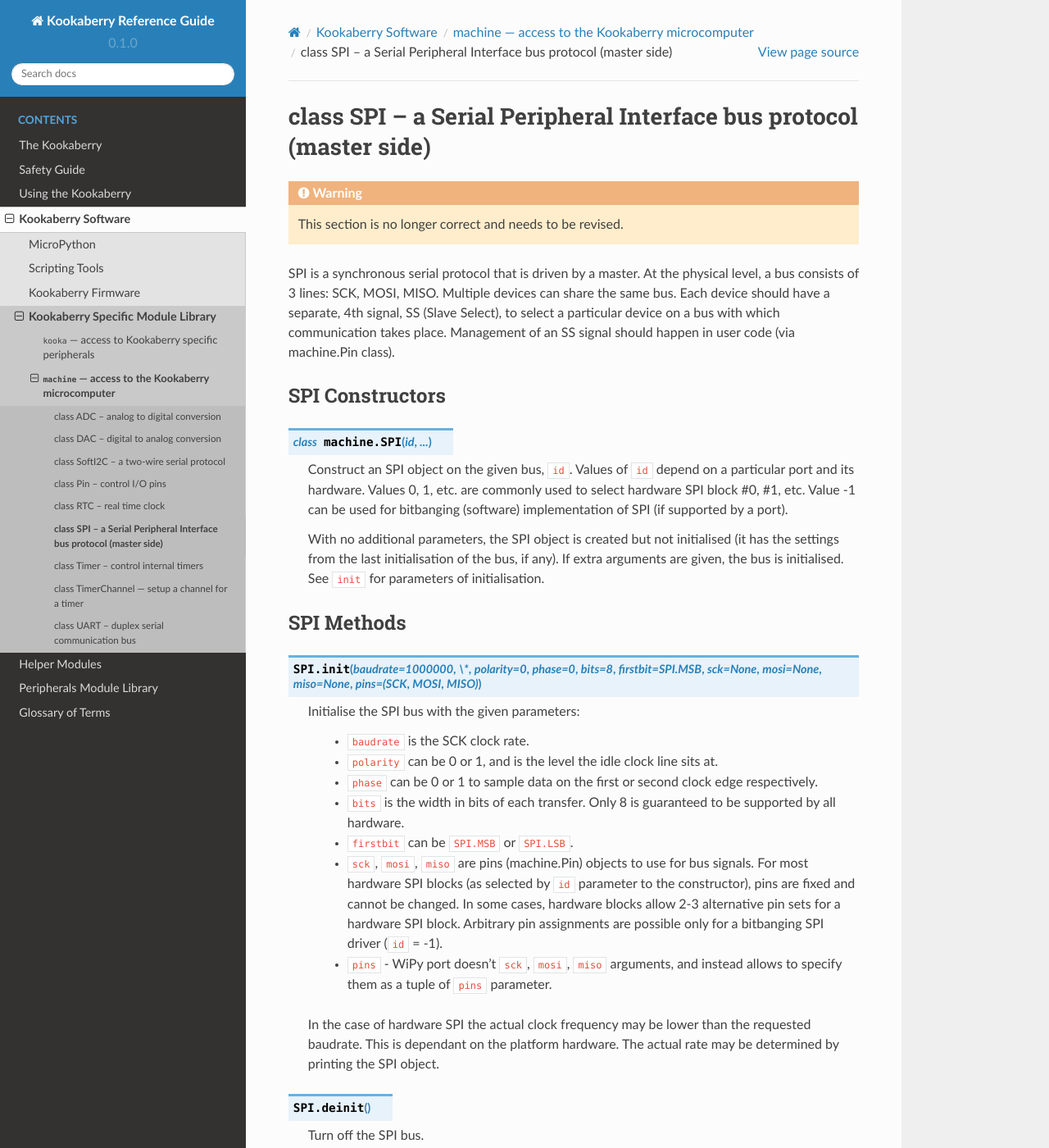
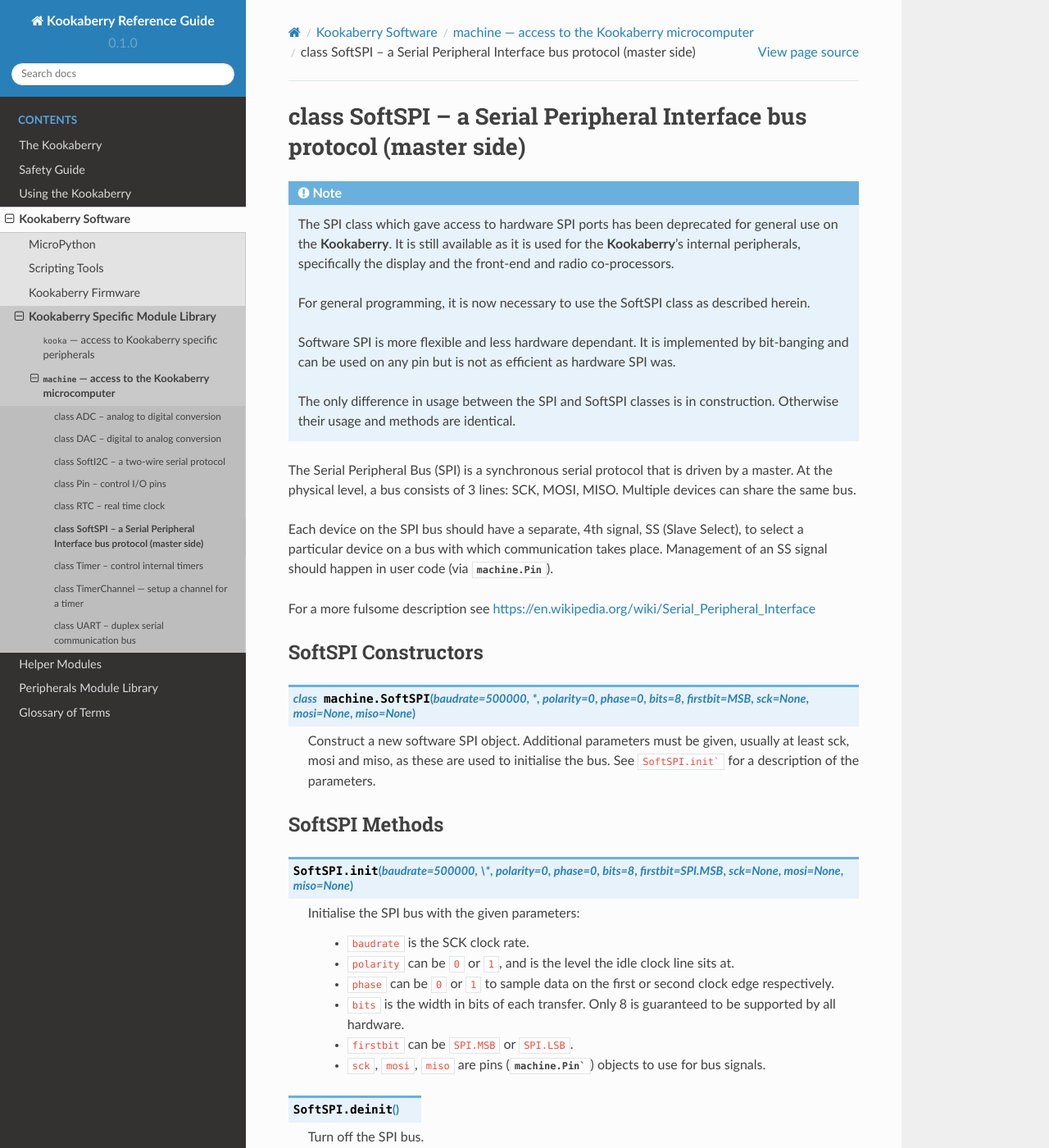
Before and after one commit to TDStrasser/Kookaberry-Reference-Guide, a Sphinx documentation site: the page built from docs/source/machine.SPI.rst, in a window 1280 px wide and 1400 px high. Shown: the whole window at 82% size. Built offline with Sphinx 7.4.7 and the Read the Docs theme 2.0.0, drawn with Linux system fonts in a browser that asks for light colours; cross-references to code outside the pages are shown as plain code; some of the changed text lies outside the part shown.

Commit message:
Major edit for Kookaberry application

```diff
--- a/docs/source/machine.SPI.rst
+++ b/docs/source/machine.SPI.rst
@@ -1,107 +1,94 @@
 .. currentmodule:: machine
 .. _machine.SPI:
+.. _machine.SoftSPI:
 
-class SPI -- a Serial Peripheral Interface bus protocol (master side)
-=====================================================================
+class SoftSPI -- a Serial Peripheral Interface bus protocol (master side)
+=========================================================================
 
-.. warning::
+.. note::
 
-   This section is no longer correct and needs to be revised.
+   The SPI class which gave access to hardware SPI ports has been deprecated for general use on the **Kookaberry**.
+   It is still available as it is used for the **Kookaberry**'s internal peripherals, specifically the display and the front-end and radio co-processors.
+
+   For general programming, it is now necessary to use the SoftSPI class as described herein.
+
+   Software SPI is more flexible and less hardware dependant.
+   It is implemented by bit-banging and can be used on any pin but is not as efficient as hardware SPI was.
+
+   The only difference in usage between the SPI and SoftSPI classes is in construction.
+   Otherwise their usage and methods are identical.
+
+The Serial Peripheral Bus (SPI) is a synchronous serial protocol that is driven by a master. At the
+physical level, a bus consists of 3 lines: SCK, MOSI, MISO. Multiple devices can share the same bus.
+
+Each device on the SPI bus should have a separate, 4th signal,
+SS (Slave Select), to select a particular device on a bus with which
+communication takes place. Management of an SS signal should happen in
+user code (via :class:`machine.Pin`).
+
+For a more fulsome description see https://en.wikipedia.org/wiki/Serial_Peripheral_Interface
+
+SoftSPI Constructors
+--------------------
+
+.. class:: SoftSPI(baudrate=500000, *, polarity=0, phase=0, bits=8, firstbit=MSB, sck=None, mosi=None, miso=None)
+
+   Construct a new software SPI object. Additional parameters must be given,
+   usually at least sck, mosi and miso, as these are used to initialise the bus.
+   See :method:`SoftSPI.init`` for a description of the parameters.
 
 
+SoftSPI Methods
+---------------
 
-SPI is a synchronous serial protocol that is driven by a master. At the
-physical level, a bus consists of 3 lines: SCK, MOSI, MISO. Multiple devices
-can share the same bus. Each device should have a separate, 4th signal,
-SS (Slave Select), to select a particular device on a bus with which
-communication takes place. Management of an SS signal should happen in
-user code (via machine.Pin class).
-
-SPI Constructors
-----------------
-
-.. class:: SPI(id, ...)
-
-   Construct an SPI object on the given bus, ``id``. Values of ``id`` depend
-   on a particular port and its hardware. Values 0, 1, etc. are commonly used
-   to select hardware SPI block #0, #1, etc. Value -1 can be used for
-   bitbanging (software) implementation of SPI (if supported by a port).
-
-   With no additional parameters, the SPI object is created but not
-   initialised (it has the settings from the last initialisation of
-   the bus, if any).  If extra arguments are given, the bus is initialised.
-   See ``init`` for parameters of initialisation.
-
-SPI Methods
------------
-
-.. method:: SPI.init(baudrate=1000000, \*, polarity=0, phase=0, bits=8, firstbit=SPI.MSB, sck=None, mosi=None, miso=None, pins=(SCK, MOSI, MISO))
+.. method:: SoftSPI.init(baudrate=500000, \*, polarity=0, phase=0, bits=8, firstbit=SPI.MSB, sck=None, mosi=None, miso=None)
 
    Initialise the SPI bus with the given parameters:
 
      - ``baudrate`` is the SCK clock rate.
-     - ``polarity`` can be 0 or 1, and is the level the idle clock line sits at.
-     - ``phase`` can be 0 or 1 to sample data on the first or second clock edge
-       respectively.
+     - ``polarity`` can be ``0`` or ``1``, and is the level the idle clock line sits at.
+     - ``phase`` can be ``0`` or ``1`` to sample data on the first or second clock edge respectively.
      - ``bits`` is the width in bits of each transfer. Only 8 is guaranteed to be supported by all hardware.
      - ``firstbit`` can be ``SPI.MSB`` or ``SPI.LSB``.
-     - ``sck``, ``mosi``, ``miso`` are pins (machine.Pin) objects to use for bus signals. For most
-       hardware SPI blocks (as selected by ``id`` parameter to the constructor), pins are fixed
-       and cannot be changed. In some cases, hardware blocks allow 2-3 alternative pin sets for
-       a hardware SPI block. Arbitrary pin assignments are possible only for a bitbanging SPI driver
-       (``id`` = -1).
-     - ``pins`` - WiPy port doesn't ``sck``, ``mosi``, ``miso`` arguments, and instead allows to
-       specify them as a tuple of ``pins`` parameter.
+     - ``sck``, ``mosi``, ``miso`` are pins (:class:`machine.Pin``) objects to use for bus signals.
 
-   In the case of hardware SPI the actual clock frequency may be lower than the
-   requested baudrate. This is dependant on the platform hardware. The actual
-   rate may be determined by printing the SPI object.
 
-.. method:: SPI.deinit()
+.. method:: SoftSPI.deinit()
 
    Turn off the SPI bus.
 
-.. method:: SPI.read(nbytes, write=0x00)
+.. method:: SoftSPI.read(nbytes, write=0x00)
 
     Read a number of bytes specified by ``nbytes`` while continuously writing
     the single byte given by ``write``.
     Returns a ``bytes`` object with the data that was read.
 
-.. method:: SPI.readinto(buf, write=0x00)
+.. method:: SoftSPI.readinto(buf, write=0x00)
 
     Read into the buffer specified by ``buf`` while continuously writing the
     single byte given by ``write``.
     Returns ``None``.
 
-    Note: on WiPy this function returns the number of bytes read.
-
-.. method:: SPI.write(buf)
+.. method:: SoftSPI.write(buf)
 
     Write the bytes contained in ``buf``.
     Returns ``None``.
 
-    Note: on WiPy this function returns the number of bytes written.
 
-.. method:: SPI.write_readinto(write_buf, read_buf)
+.. method:: SoftSPI.write_readinto(write_buf, read_buf)
 
     Write the bytes from ``write_buf`` while reading into ``read_buf``.  The
     buffers can be the same or different, but both buffers must have the
     same length.
     Returns ``None``.
 
-    Note: on WiPy this function returns the number of bytes written.
+SoftSPI Constants
+-----------------
 
-SPI Constants
--------------
-
-.. data:: SPI.MASTER
-
-   for initialising the SPI bus to master; this is only used for the WiPy
-
-.. data:: SPI.MSB
+.. data:: SoftSPI.MSB
 
    set the first bit to be the most significant bit
 
-.. data:: SPI.LSB
+.. data:: SoftSPI.LSB
 
    set the first bit to be the least significant bit
```
